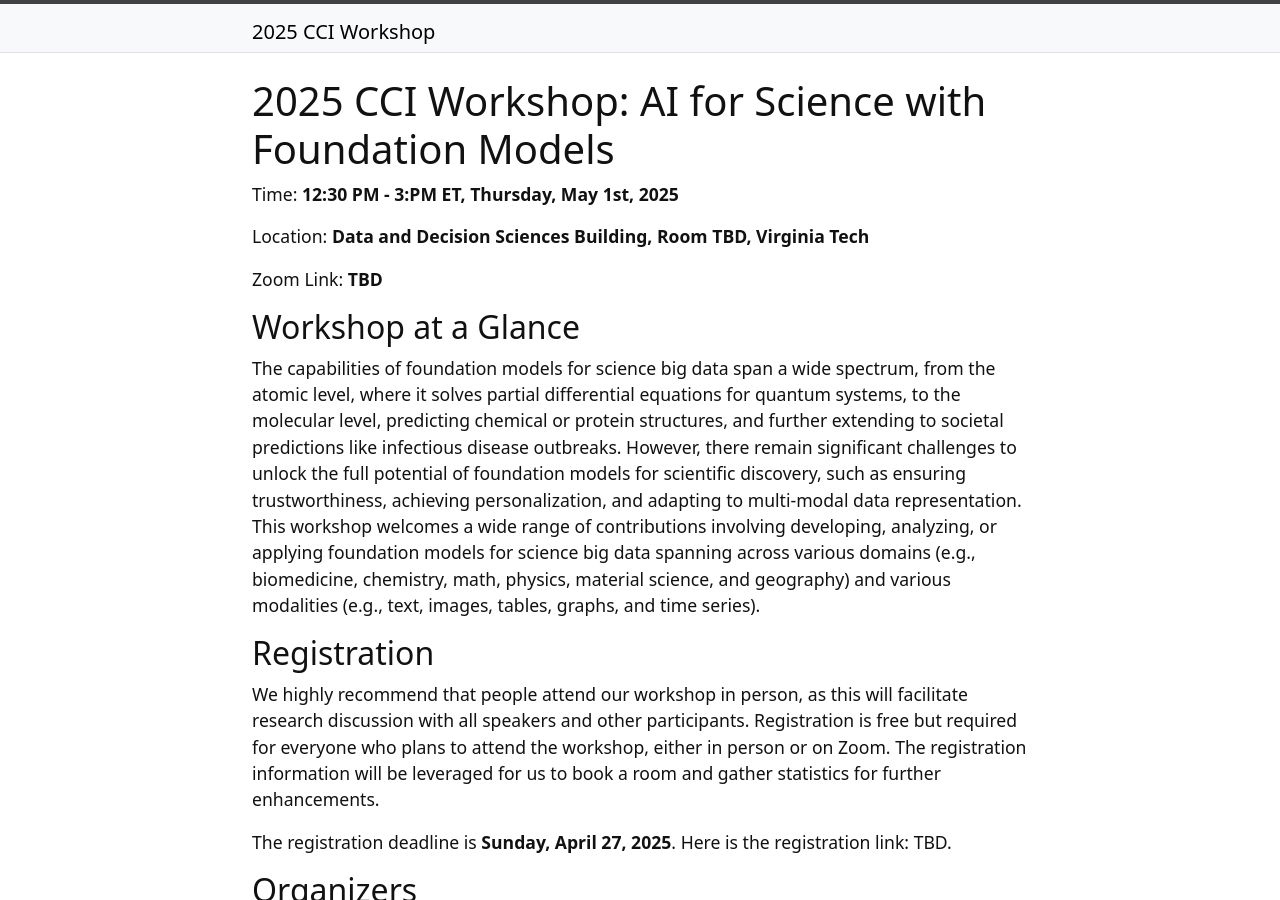
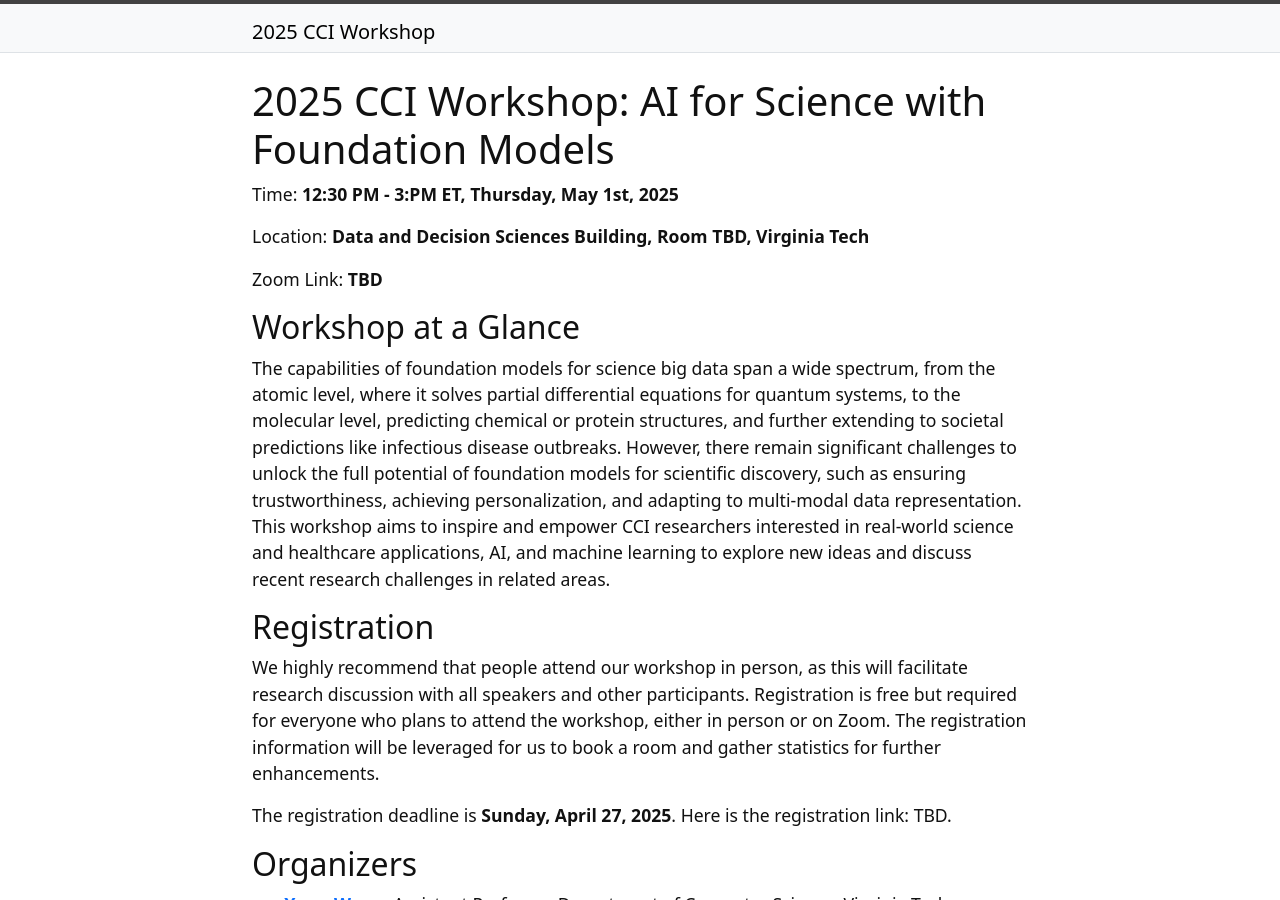
Before and after one commit to xuanwang91/2025-cci-workshop, a Jekyll site: the page built from index.md, in a window 1280 px wide and 900 px high. Built offline with Jekyll 4.4.1, drawn with Linux system fonts in a browser that asks for light colours.

Commit message:
Update index.md

```diff
--- a/index.md
+++ b/index.md
@@ -12,7 +12,7 @@ Location: **Data and Decision Sciences Building, Room TBD, Virginia Tech**
 Zoom Link: **TBD**
 
 ## Workshop at a Glance
-The capabilities of foundation models for science big data span a wide spectrum, from the atomic level, where it solves partial differential equations for quantum systems, to the molecular level, predicting chemical or protein structures, and further extending to societal predictions like infectious disease outbreaks. However, there remain significant challenges to unlock the full potential of foundation models for scientific discovery, such as ensuring trustworthiness, achieving personalization, and adapting to multi-modal data representation. This workshop welcomes a wide range of contributions involving developing, analyzing, or applying foundation models for science big data spanning across various domains (e.g., biomedicine, chemistry, math, physics, material science, and geography) and various modalities (e.g., text, images, tables, graphs, and time series).
+The capabilities of foundation models for science big data span a wide spectrum, from the atomic level, where it solves partial differential equations for quantum systems, to the molecular level, predicting chemical or protein structures, and further extending to societal predictions like infectious disease outbreaks. However, there remain significant challenges to unlock the full potential of foundation models for scientific discovery, such as ensuring trustworthiness, achieving personalization, and adapting to multi-modal data representation. This workshop aims to inspire and empower CCI researchers interested in real-world science and healthcare applications, AI, and machine learning to explore new ideas and discuss recent research challenges in related areas.
 
 ## Registration
 We highly recommend that people attend our workshop in person, as this will facilitate research discussion with all speakers and other participants. Registration is free but required for everyone who plans to attend the workshop, either in person or on Zoom. The registration information will be leveraged for us to book a room and gather statistics for further enhancements.
```
